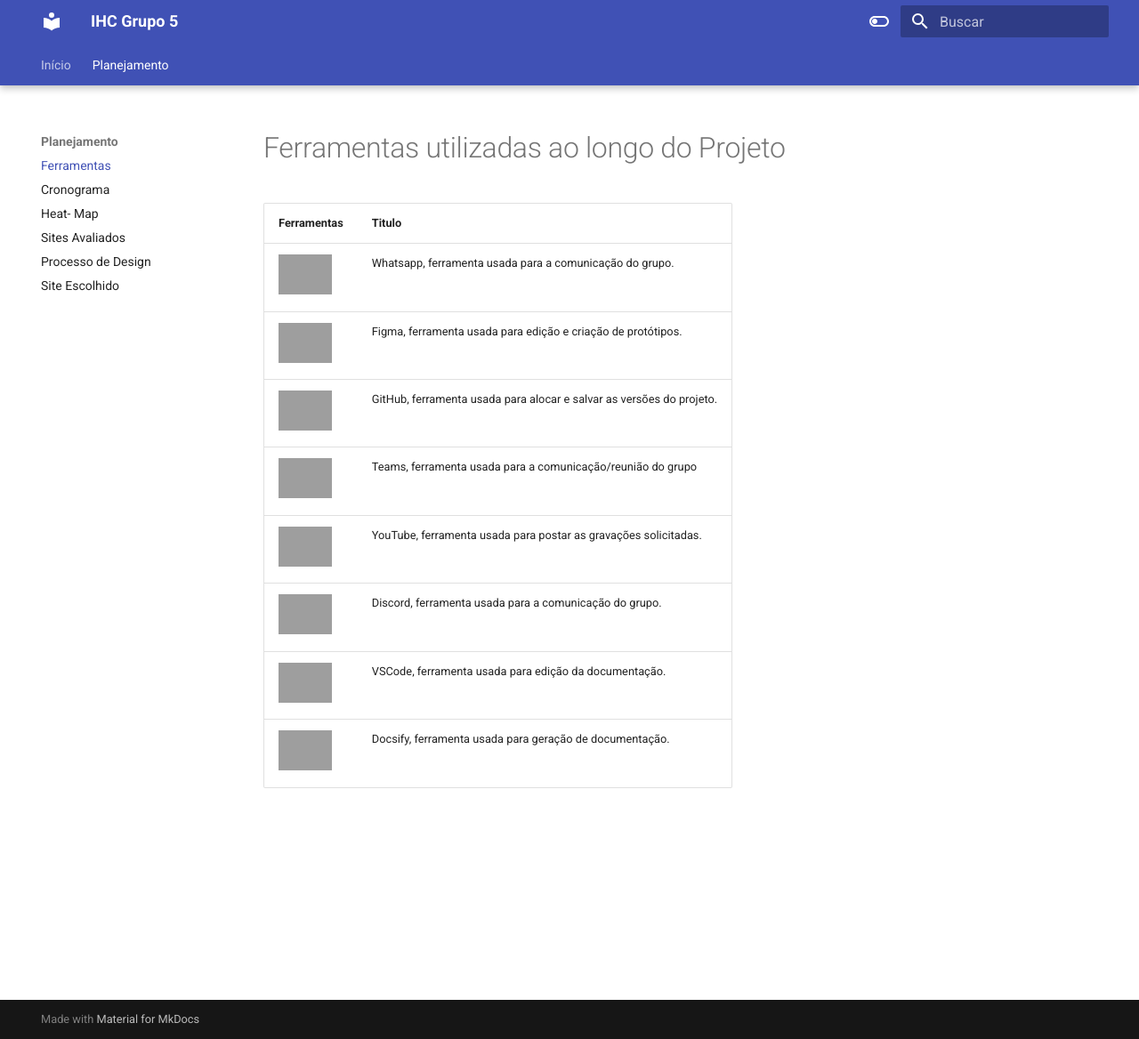
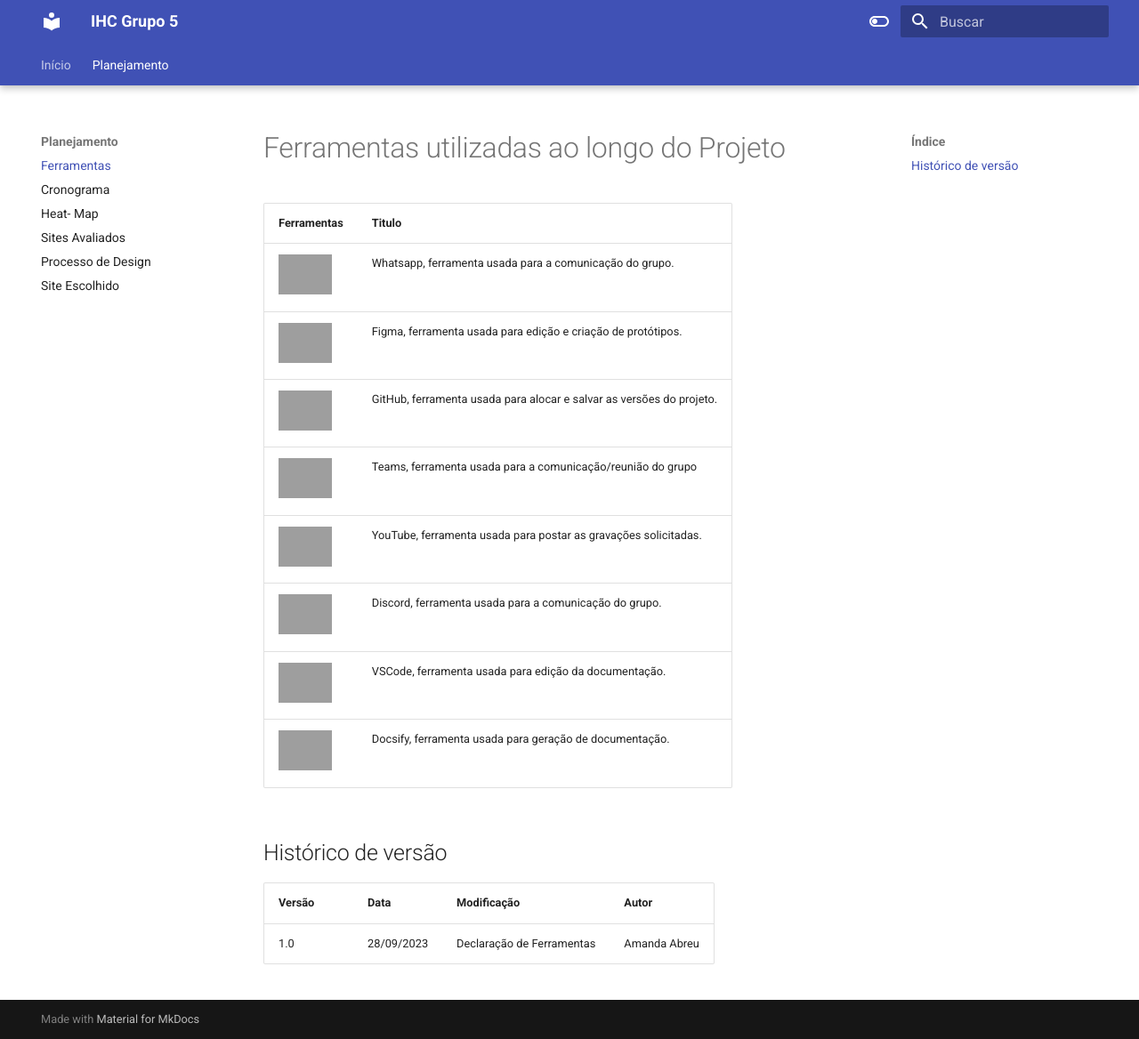
Before and after one commit to Interacao-Humano-Computador/2023.2--BRB-Mobilidade, an MkDocs documentation site: the page built from docs/ferramentas.md, in a window 1280 px wide and 1168 px high, cut to the strip 0-1168 px from the top of the window. Shown: the whole strip at 89% size. Built offline with MkDocs 1.6.1 and Material for MkDocs 9.7.7, drawn with Linux system fonts in a browser that asks for light colours; grey boxes are pictures that could not be loaded.

Commit message:
historical version of tools

```diff
--- a/docs/ferramentas.md
+++ b/docs/ferramentas.md
@@ -10,3 +10,10 @@
 | <img src="https://i.pinimg.com/736x/3c/01/4a/3c014a1bf0cd1f1f2afe8f1d777c3f7a.jpg" width=60>   | Discord, ferramenta usada para a comunicação do grupo. |
 | <img src="https://i.pinimg.com/564x/60/b9/04/60b904c289a5efab59301fbede03dc84.jpg" width=60>   | VSCode, ferramenta usada para edição da documentação. |
 | <img src="https://gdm-catalog-fmapi-prod.imgix.net/ProductLogo/37521c65-4bd8-44fb-ac25-f80bbe193828.png?auto=format,compress&size=150" width=60>   | Docsify, ferramenta usada para geração de documentação. |
+
+
+## Histórico de versão
+
+| Versão | Data       | Modificação                             | Autor                         |
+| ------ | ---------- | --------------------------------------- | ----------------------------- |
+|    1.0   |   28/09/2023   |   Declaração de Ferramentas |  Amanda Abreu|
```
